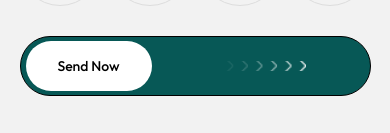
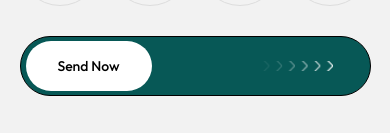
Before and after one commit to usmanjutt47/Number-OTP-verfication, a React Native app in the folder client/: screen /NumberVerification in a window 390 px wide. Shown: the part 710-843 px from the top of the page. Built offline with nearby package versions, Linux system fonts and the light colour scheme.

Commit message:
Update CustomSlider.jsx

```diff
--- a/client/components/CustomSlider.jsx
+++ b/client/components/CustomSlider.jsx
@@ -62,8 +62,8 @@ const CustomSlider = ({ callback = () => console.log("Swipe callback") }) => {
             justifyContent: "center",
             // Position image at the top of the slider
             height: 10, // Adjust height as needed
-            width: 80,
-            marginLeft: 200,
+            width: 70,
+            marginLeft: "70%",
             // Adjust width as needed
           }}
         />
```
